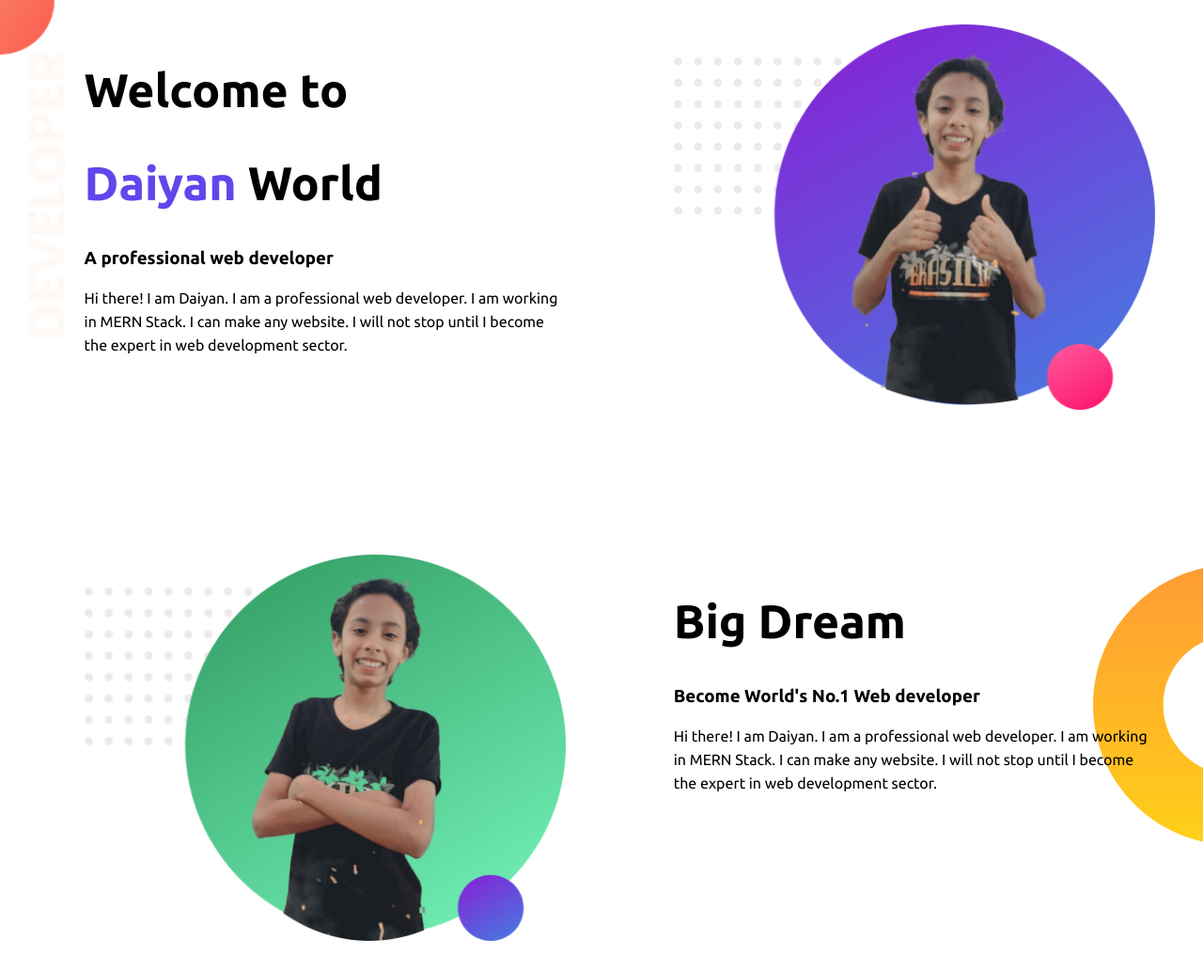
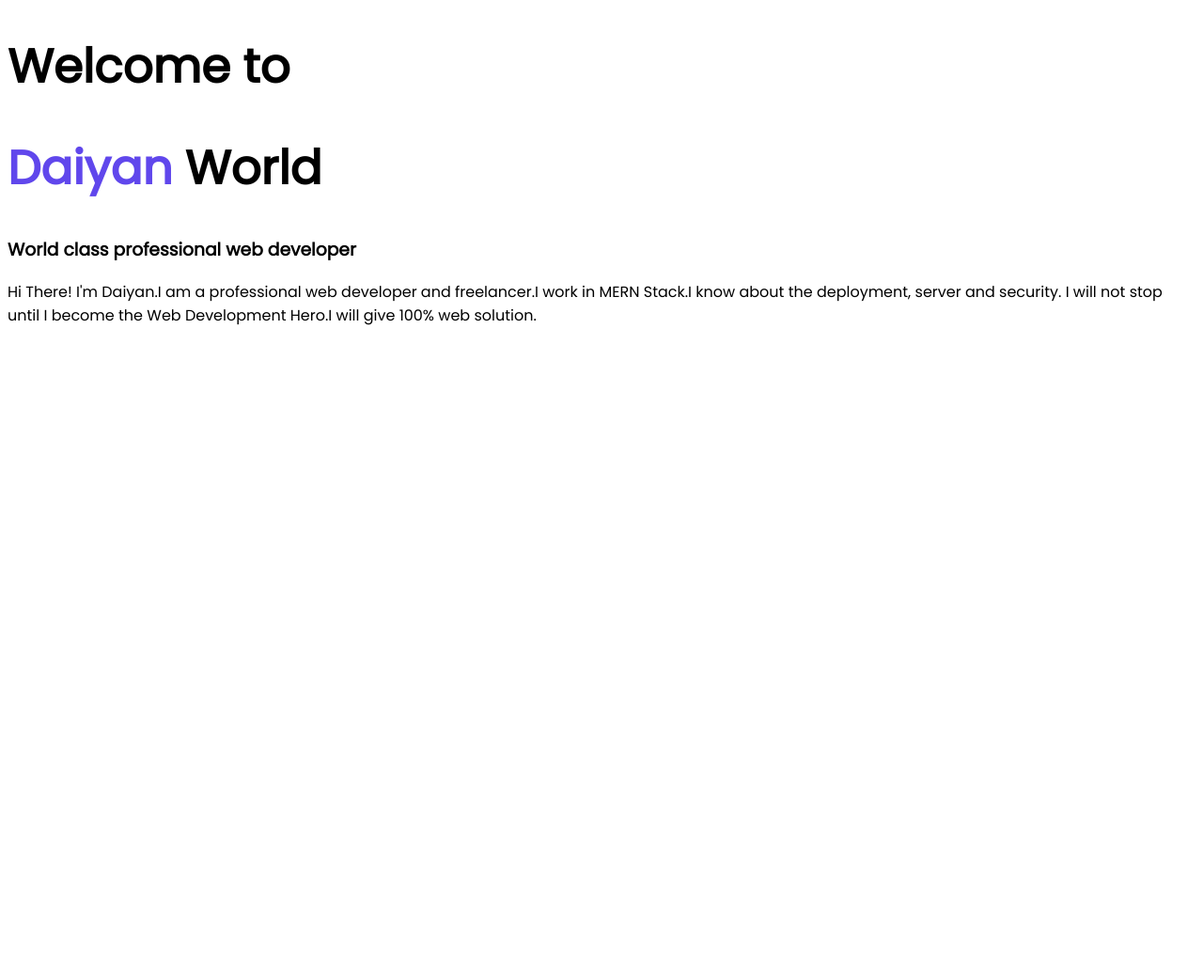
Before and after one commit to coderDaiyan/developer-portfolio, a plain HTML site: page index.html in a window 1280 px wide. Shown: the whole page at 94% size. After the commit the page ends 800 px from the top, so only its background shows below. Drawn offline with Linux system fonts and the light colour scheme.

Commit message:
updated things

```diff
--- a/index.html
+++ b/index.html
@@ -3,39 +3,24 @@
   <head>
     <meta charset="UTF-8" />
     <meta name="viewport" content="width=device-width, initial-scale=1.0" />
-    <title>Document</title>
+    <title>Daiyan Web Developer</title>
+    <link rel="preconnect" href="https://fonts.gstatic.com" />
     <link rel="preconnect" href="https://fonts.gstatic.com" />
     <link
-      href="https://fonts.googleapis.com/css2?family=Ubuntu:ital,wght@0,300;0,400;0,500;0,700;1,300;1,400;1,500;1,700&display=swap"
+      href="https://fonts.googleapis.com/css2?family=Poppins&display=swap"
       rel="stylesheet"
     />
     <link rel="stylesheet" href="style.css" />
   </head>
   <body>
-    <section class="header">
-      <div class="half-width">
-      <h1>Welcome to</h1></span>
-      <h1><span style="color: #6047EC;">Daiyan</span> World</h1>
-      <h3>A professional web developer</h3>
-      <p style="line-height:25px">Hi there! I am Daiyan. I am a professional web developer. I am working in MERN Stack. I can make any website. I will not stop until I become the expert in web development sector.</p>
-      <a href="htttp://www.facebook.com/developerdaiyan"></a>
-      </div>
-
-      <div class="half-width">
-        <img src="images/daiyan2.png" alt="">
-      </div>
-    </section>
-
-    <section class="dream-area">
-      <div class="half-width">
-        <img src="images/daiyan.png" alt="">
-      </div>
-
-      <div class="half-width">
-        <h1>Big Dream</h1>
-      <h3>Become World's No.1 Web developer</h3>
-      <p style="line-height: 25px;">Hi there! I am Daiyan. I am a professional web developer. I am working in MERN Stack. I can make any website. I will not stop until I become the expert in web development sector.</p>
-      </div>
-    </section>
+    <h1>Welcome to</h1>
+    <h1><span class="name-highlight">Daiyan</span> World</h1>
+    <h3>World class professional web developer</h3>
+    <p>
+      Hi There! I'm Daiyan.I am a professional web developer and freelancer.I
+      work in MERN Stack.I know about the deployment, server and security. I
+      will not stop until I become the Web Development Hero.I will give 100% web
+      solution.
+    </p>
   </body>
 </html>
--- a/style.css
+++ b/style.css
@@ -1,32 +1,9 @@
 body {
-  margin: 0px;
-  font-family: "Ubuntu", sans-serif;
+  font-family: "Poppins", sans-serif;
 }
 h1 {
   font-size: 50px;
 }
-
-.half-width {
-  width: 40%;
-  margin-left: 5%;
-  padding: 2%;
-  float: left;
-  margin-bottom: 100px;
+.name-highlight {
+  color: #6047ec;
 }
-
-.half-width img {
-  width: 100%;
-}
-
-.header {
-  height: 500px;
-  background-image: url(images/top-banner.png);
-  background-repeat: no-repeat;
-}
-
-.dream-area {
-  height: 500px;
-  background-image: url(images/dream-bg.png);
-  background-repeat: no-repeat;
-  background-position: right;
-}
```
